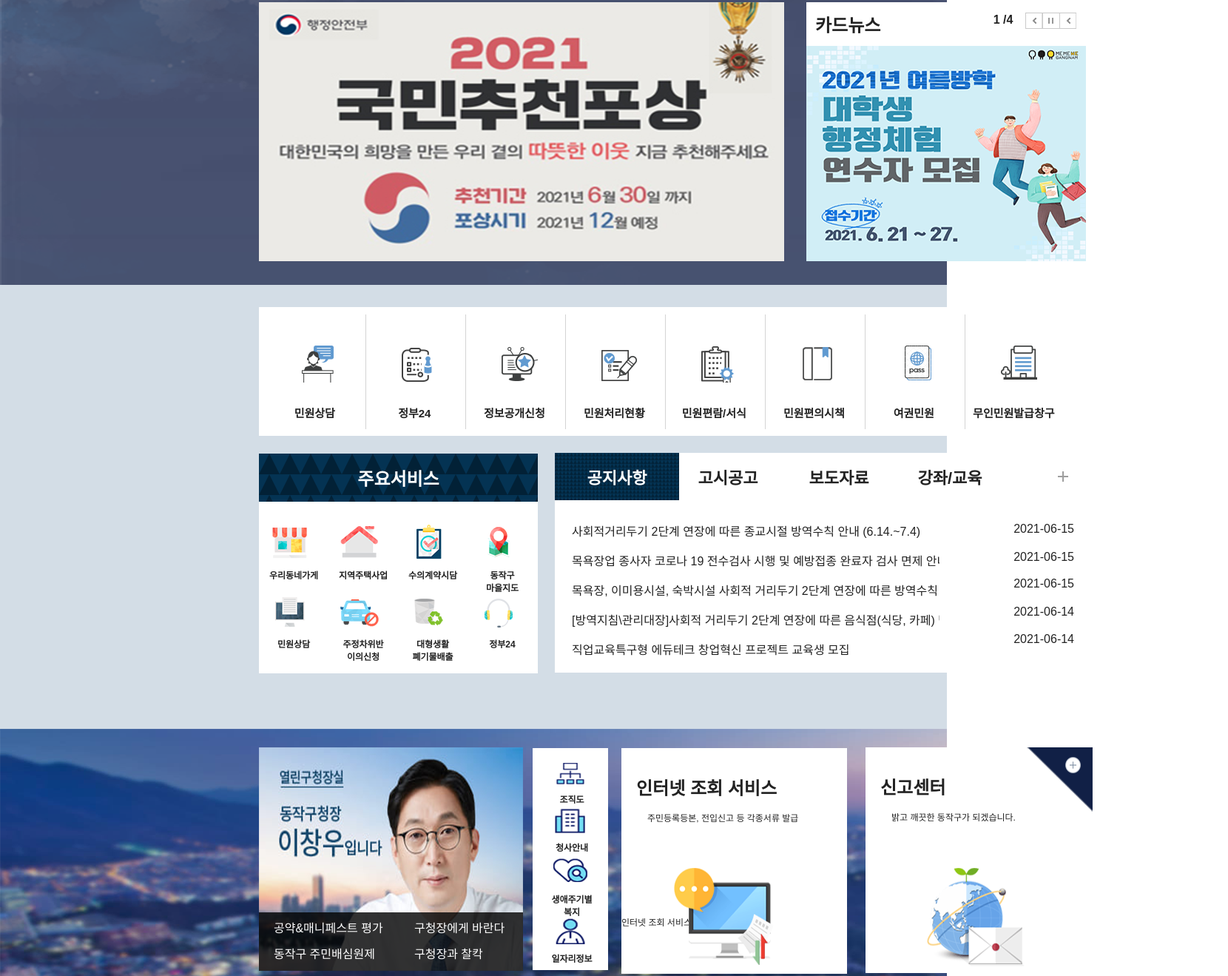
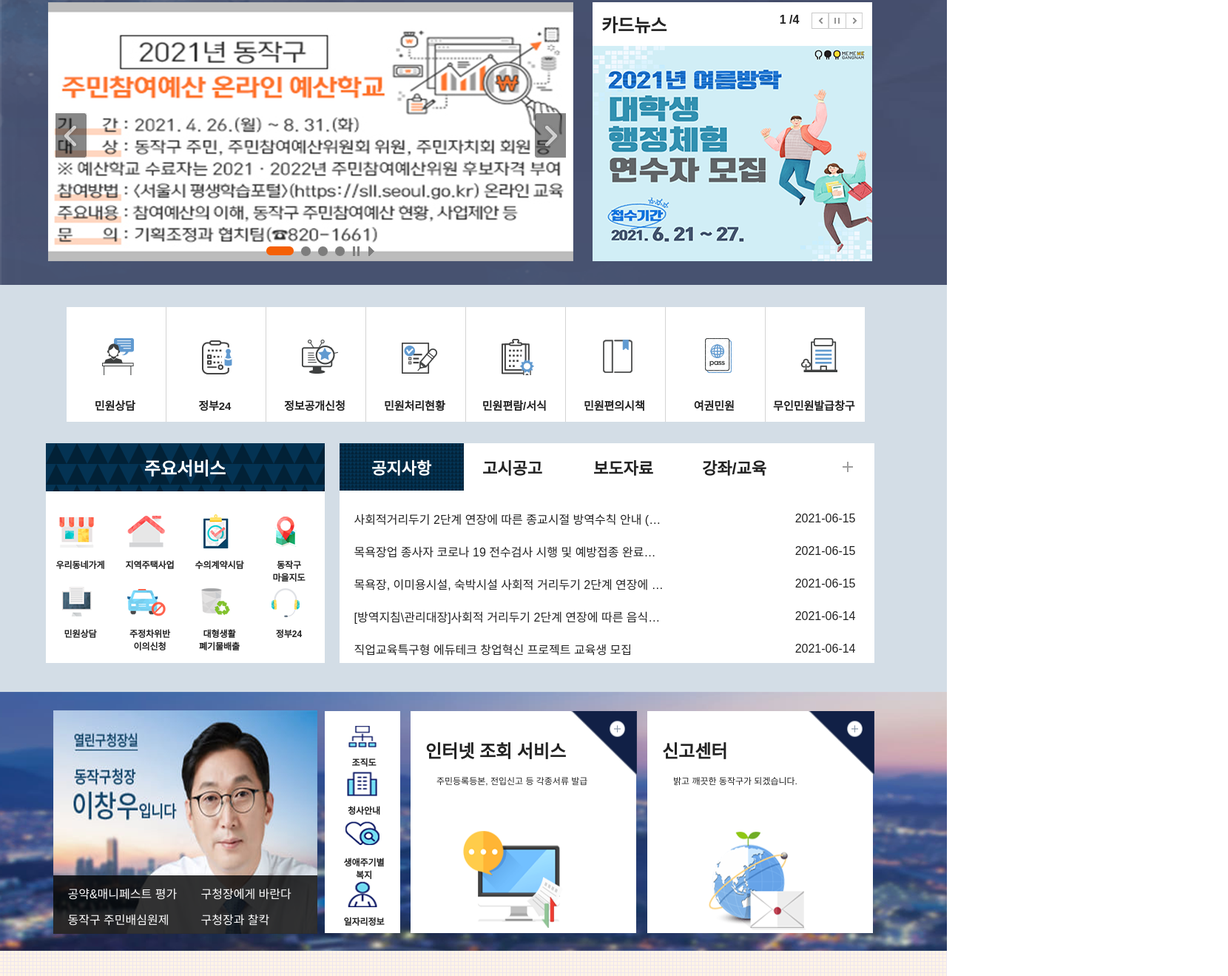
Before and after one commit to sonsuhui/pot, a plain HTML site: page portfolio/index.html in a window 1280 px wide. Shown: the part 164-1483 px from the top of the page at 74% size, 1660 px wide, since content can reach past the window. Drawn offline with Linux system fonts and the light colour scheme.

Commit message:
Update main.css

```diff
--- a/portfolio/css/main.css
+++ b/portfolio/css/main.css
@@ -1,57 +1,59 @@
 @charset "utf-8";
 
 .bg01 {
-  background: url("../images/bg_main.png") no-repeat;
+  background: url("../images/bg_main.png") repeat-x;
   width: 100%;
   height: 412px;
   position: relative;
 }
 
 .group01 {
-  width: 710px;
-  height: 351px;
-  position: relative;
-  margin: 0 350px;
-  top: 30px;
+  margin: 0px auto;
 }
 
 .group01_2 {
+  position: relative;
+  top: 30px;
+  width: 710px;
+  overflow: hidden;
   height: 350px;
-  overflow: hidden;
+  right: 120px;
 }
 .group01_2 > ul {
   width: 2840px;
-}
-.group01_2 > ul > li {
   position: absolute;
-  left: 0px;
-}
-.group01_2 > ul > li {
-  display: inline-block;
+  left: 0;
+  top: 0;
 }
 
-.group01 .visual-btn li {
+.group01_2 > ul > li {
+float: left;
+width: 710px;
+height: 350px;
+}
+
+.visu_btnlist .visual-btn {
   font-size: 1px;
   text-indent: -9999em;
 }
-.group01 .visual-btn li .prev {
+.visu_btnlist .visual-btn .prev {
   position: absolute;
   top: 150px;
   left: 10px;
 }
-.group01 .visual-btn li .prev span {
+.visu_btnlist .visual-btn .prev{
   background: url(../images/main1.png) no-repeat;
   display: block;
   width: 42px;
   height: 60px;
 }
 
-.group01 .visual-btn li .next {
+.visu_btnlist .visual-btn .next{
   position: absolute;
   top: 150px;
   right: 10px;
 }
-.group01 .visual-btn li .next span {
+.visu_btnlist .visual-btn .next{
   background: url(../images/main1.png) no-repeat;
   background-position: -55px 0px;
   display: block;
@@ -59,34 +61,41 @@
   height: 60px;
 }
 
-.group01 .visual-btn-icon li {
+.visu_btnlist .visual-btn-icon span{
   position: relative;
   display: block;
   float: left;
-  top: -25px;
   left: 295px;
-  padding-left: 5px;
+  text-indent: -9999em;
+  padding-left: 10px;
+  bottom: -330px;
 }
-.group01 .visual-btn-icon .on span {
+.visual_on{
   background: url(../images/main1.png) no-repeat;
   background-position: 0px -74px;
   display: block;
   width: 37px;
   height: 12px;
-  text-indent: -9999em;
 }
-.group01 .visual-btn-icon .off {
+.visual_off{
   background: url(../images/main1.png) no-repeat;
   background-position: -1px -100px;
   display: block;
   width: 13px;
   height: 13px;
+}
+
+.visual_stop {
+  background: url(../images/main1.png) no-repeat;
+  background-position: -2px -127px;
+  display: block;
+  width: 10px;
+  height: 13px;
   text-indent: -9999em;
 }
-
-.group01 .visual-btn-icon .stop {
+.visual_play{
   background: url(../images/main1.png) no-repeat;
-  background-position: -2px -127px;
+  background-position: -2px -154px;
   display: block;
   width: 10px;
   height: 13px;
@@ -95,12 +104,11 @@
 
 .news {
   position: relative;
-  margin: 20px;
-  top: -370px;
-  right: -720px;
   background-color: #fff;
   width: 378px;
   height: 350px;
+  margin: -320px auto;
+  left: 350px;
   overflow: hidden;
 }
 .news h3 {
@@ -132,8 +140,7 @@
   background-position: 0 -226px;
 }
 .news .news-btn .next {
-  background-position: -45px 0;
-  background-position: 0 -175px;
+  background-position: -45px -175px;
 }
 
 .news .news-nuber {
@@ -150,35 +157,38 @@
 
 .news_main {
   height: 350px;
+  left: 0;
+  top: 0;
 }
 
 .news .news-list {
-  width: 1512px;
+  width: 1530px;
+
 }
 .news .news-list li {
   display: inline-block;
-  font-size: 0;
 }
 
-.group02 {
+.group02{
   background-color: #d3dde6;
-  position: relative;
   width: 100%;
-  height: 600px;
+  height: 550px;
 }
 
 .group02 .minwon-icon_bg {
-  background-color: #fff;
-  position: absolute;
-  width: 1082px;
+  width: 1100px;
   height: 144px;
-  left: 340px;
-  top: 20px;
-  margin: 10px;
-  padding: 10px 10px 20px 10px;
+  padding: 20px 0;
+  margin: 0px auto;
+}
+
+.group02 .minwon-icon_bg ul{
+  margin-top: 10px;
+
 }
 
 .group02 .minwon-icon_bg ul > li {
+  background-color: #fff;
   float: left;
   font-size: 15px;
   border-left: rgb(212, 212, 212) 1px solid;
@@ -239,12 +249,13 @@
 }
 
 .juyo {
+  position: relative;
   background-color: #fff;
-  position: relative;
   width: 377px;
   height: 297px;
-  top: 228px;
-  left: 350px;
+  top: 20px;
+  margin: 10px auto;
+  right: 390px;
 }
 
 .juyo h3 {
@@ -300,13 +311,14 @@
 }
 
 .notice {
-  position: absolute;
   /* border:5px solid darkslateblue; */
+  position: relative;
   width: 723px;
   height: 297px;
-  top: 227px;
-  left: 750px;
+  top: -287px;
+  right: -180px;
   background-color: #fff;
+  margin: 10px auto;
 }
 
 .notice li ul li {
@@ -365,38 +377,20 @@
 }
 
 .notice ul li ul li {
+  display: inline-block;
   overflow: hidden;
-  width: 500px;
+  width: 420px;
   margin: 10px;
+  white-space: nowrap;
+  text-overflow: ellipsis;
 }
 .notice ul li ul li span {
   border: 3px solid white;
   position: absolute;
-  right: -175px;
-  top: 11px;
-}
-.notice ul li ul li a {
-  border: 3px solid white;
-  display: inline-block;
-  width: 1000px;
-  text-align: left;
-}
-
-.notice ul ul li > .nos2 {
-  top: 49px;
-}
-.notice ul ul li > .nos3 {
-  top: 85px;
-}
-.notice ul ul li > .nos4 {
-  top: 123px;
-}
-.notice ul ul li > .nos5 {
-  top: 160px;
+  right: 20px;
 }
 
 .notice .notp {
-  position: absolute;
   top: 25px;
   left: 680px;
   height: 20px;
@@ -418,49 +412,67 @@
 }
 
 .group03 .bg_03 {
-  position: relative;
-  background: url(../images/bg-group03.png) no-repeat;
+  background: url(../images/bg-group03.png) center;
   width: 100%;
   height: 350px;
+  position: relative;
 }
 
-.group03 .guchok img {
+.group03 .guchok{
+  display: block;
   position: relative;
-  left: 350px;
+  width: 357px;
+  height: 302px;
   top: 25px;
+  right: 390px;
+  margin: 0 auto;
 }
 
 .group03 .guchok a:hover {
-  background-color: rgb(59, 59, 59);
-  font-size: 17px;
+  background: url(../images/patun_mini_samkk.png)repeat;
+  background-color: rgb(112, 111, 111);
 }
 
-.group03 .guchok a {
+.guchok_a{
+  position: absolute;
+  display: inline-block;
+  top: 0px;
+  left: 0px;
+  width: 357px;
+  height: 302px;
+  margin: 0 auto;
+}
+
+.group03 .guchok a{
   position: absolute;
   color: #fff;
-  float: left;
-  bottom: 70px;
-  left: 370px;
   font-size: 16px;
+  display: block;
+  top: 235px;
+  left: 20px;
 }
+
 .group03 .guchok .g2 {
-  left: 560px;
+  left: 200px;
 }
 .group03 .guchok .g3 {
-  bottom: 35px;
+  top: 270px;
+  left: 20px;
+
 }
 .group03 .guchok .g4 {
-  bottom: 35px;
-  left: 560px;
+  top: 270px;
+ left: 200px;
 }
 
 .group03 .guchok-icon {
-  position: absolute;
+  position: relative;
   background-color: #fff;
   width: 102px;
   height: 300px;
-  left: 720px;
-  top: 26px;
+  margin: 0 auto;
+  top: -276px;
+  right: 150px;
 }
 
 .group03 .guchok-icon a {
@@ -506,12 +518,18 @@
   background-position: -144px -285px;
 }
 
+.group03 .servise{
+  position: relative;
+  margin: 0 auto;
+  top: -300px;
+  width: 700px;
+}
 .group03 .internet {
   position: relative;
   top: -276px;
-  left: 840px;
+  left: 265px;
   width: 305px;
-  height: 305px;
+  height: 300px;
   background-color: #fff;
 }
 .group03 .internet h3 {
@@ -537,7 +555,7 @@
   display: block;
 }
 
-.group03 .internet .sin-p1 a {
+.group03 .internet .in-p1 a {
   background: url(../images/main3.png) no-repeat;
   width: 90px;
   height: 90px;
@@ -553,9 +571,9 @@
 .group03 .internet .ins-bg {
   background-color: #112046;
   position: relative;
-  top: -231px;
+  top: -232px;
   width: 305px;
-  height: 305px;
+  height: 300px;
   display: block;
 }
 .group03 .internet .in-list {
@@ -571,7 +589,7 @@
   color: #fff;
 }
 
-.group03 .internet .in-list .sin-x1 a {
+.group03 .internet .in-list .in-x1 a {
   background: url(../images/main3.png) no-repeat;
   width: 90px;
   height: 90px;
@@ -586,10 +604,10 @@
 
 .singo {
   position: relative;
-  top: -582px;
+  top: -576px;
   width: 305px;
-  height: 305px;
-  right: -1170px;
+  height: 300px;
+  left: 585px;
   background-color: #fff;
 }
 .singo h3 {
@@ -620,7 +638,8 @@
   right: -3px;
   text-indent: -9999em;
 }
-.singo .sins-bg {
+
+.singo-list .sins-bg {
   background-color: #112046;
   position: absolute;
   top: 0px;
@@ -650,15 +669,11 @@
   text-indent: -9999em;
 }
 
-.group04 {
+.group04{
   background: url(../images/patun_monun.png) repeat;
   background-color: #fff4e6;
   width: 100%;
   height: 360px;
-}
-
-.group04 .gr4_bg {
-  margin: 0 auto;
 }
 
 .group04 .gr4_bg h3 {
@@ -668,7 +683,12 @@
   color: #fff;
   height: 37px;
 }
-.iyoug {
+
+.iyoug{
+  position: relative;
+}
+
+.iyoug_title{
   width: 360px;
   height: 59px;
   display: block;
@@ -696,11 +716,15 @@
   background-color: #3e8088;
 }
 .group04 .gr4_bg {
-  left: 380px;
   position: relative;
+  left: 0px;
   top: 37px;
   text-align: center;
+  width: 1090px;
+  height: 354px;
+  margin: 0 auto;
 }
+
 .group04 ul {
   background-color: #fff;
 }
```
